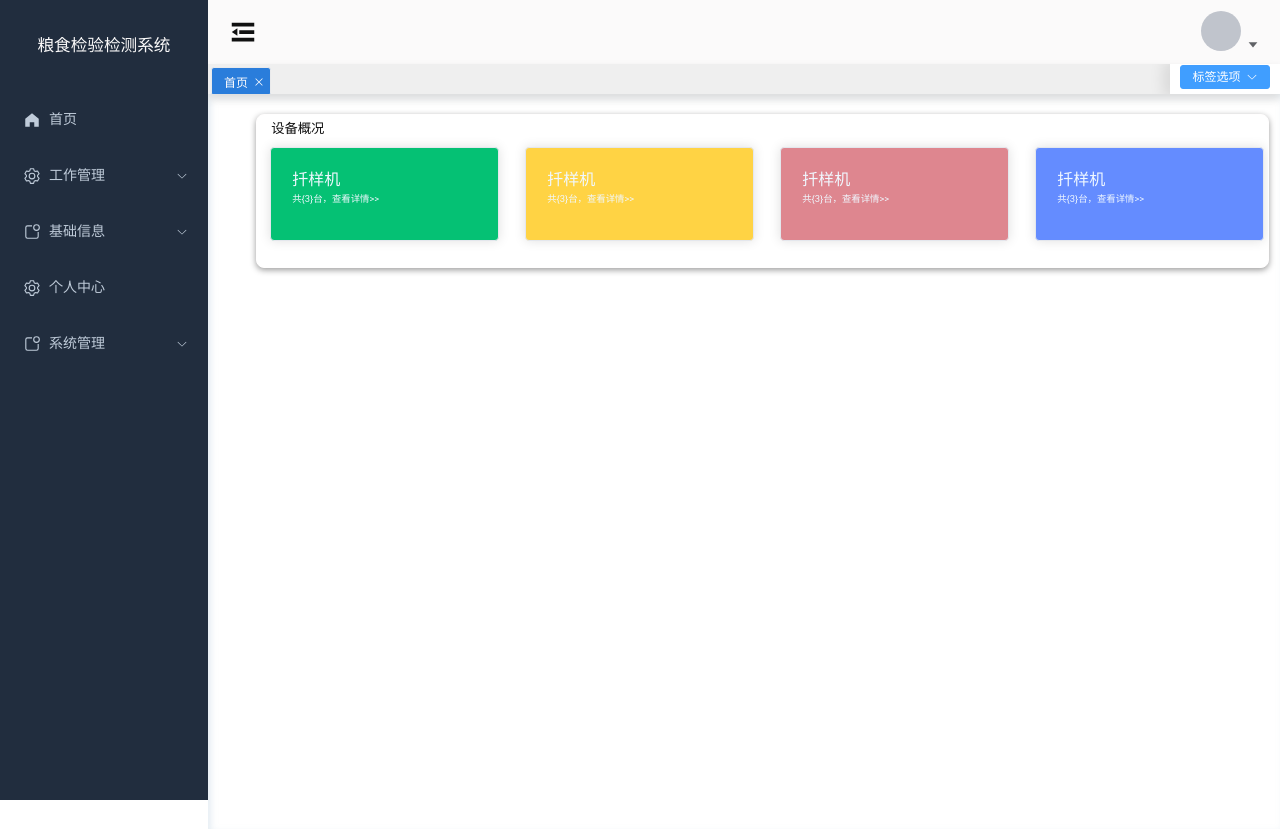
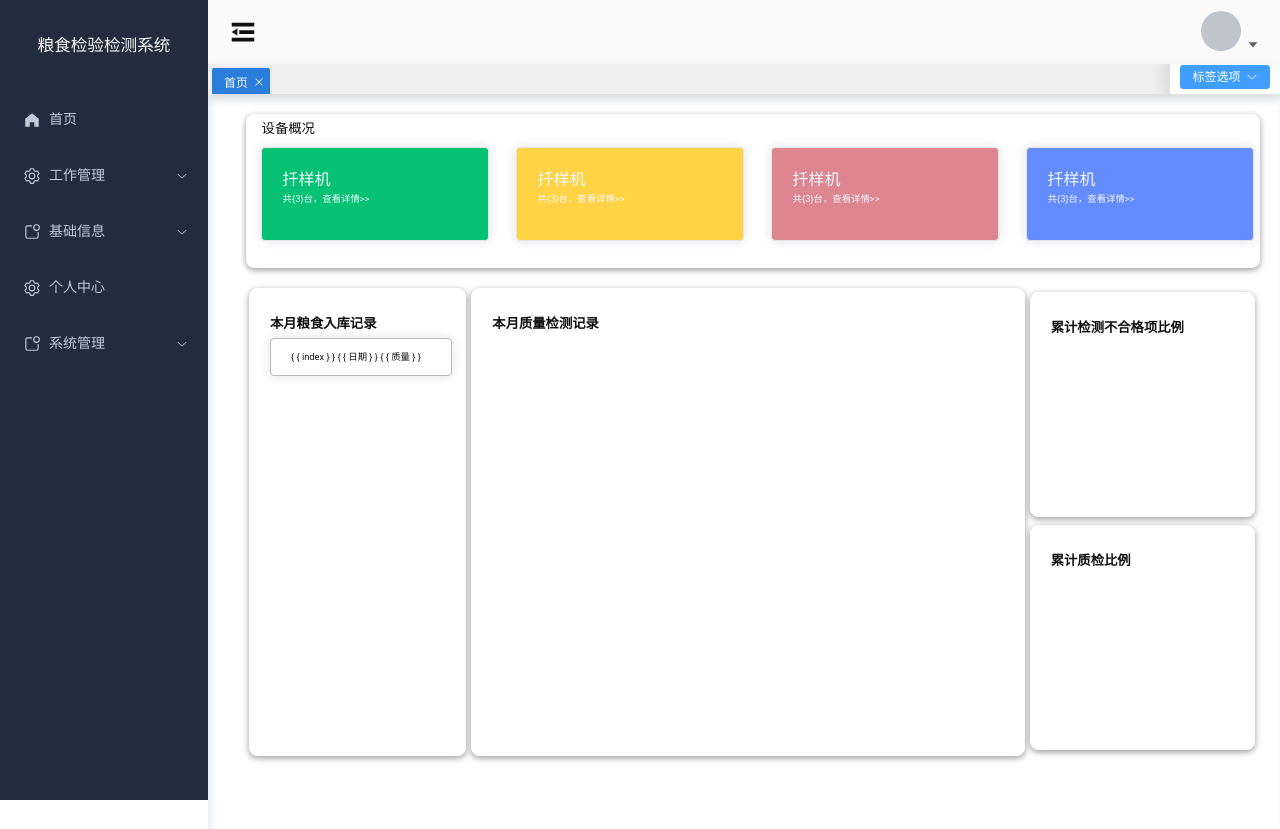
Before and after one commit to jobgege/GranarySystem-PC, a Vue app: page /homepage in a window 1280 px wide. Built offline with nearby package versions, Linux system fonts and the light colour scheme.

Commit message:
feat:完成首页的组件布局

```diff
--- a/src/components.d.ts
+++ b/src/components.d.ts
@@ -30,7 +30,7 @@ declare module 'vue' {
     Header: typeof import('./components/Header.vue')['default']
     Information: typeof import('./components/Information.vue')['default']
     LeftBar: typeof import('./components/LeftBar.vue')['default']
-    ManageAbort: typeof import('./components/ManageAbort.vue')['default']
+    ManageAbort: typeof import('./components/MainPage/ManageAbort.vue')['default']
     RouterLink: typeof import('vue-router')['RouterLink']
     RouterView: typeof import('vue-router')['RouterView']
     Tags: typeof import('./components/tags.vue')['default']
--- a/src/components/LeftBar.vue
+++ b/src/components/LeftBar.vue
@@ -1,7 +1,7 @@
 <template>
-    <div class="leftbar">
+    <div class="leftbar" style="height: 100%;">
         <el-menu default-active="2" class="el-menu-vertical-demo" background-color="#2d3d51" text-color="#BFCBD9"
-            :collapse="CollapseStore.isCollapse">
+            :collapse="CollapseStore.isCollapse" style="height: 100%;">
             <div class="mb-2 logobox">
                 <span v-show="!CollapseStore.isCollapse" class="title">粮食检验检测系统</span>
             </div>
@@ -253,7 +253,7 @@ img {
     border: 0rem;
     height: 100vh;
     overflow-x: hidden;
-    overflow-y: hidden;
+    // overflow-y: hidden;
     background-color:rgba(33,45,62,1);
 
 }
--- a/src/components/ManageAbort.vue
+++ b/src/components/MainPage/ManageAbort.vue
@@ -29,7 +29,7 @@
 .father{
     position: relative;
     top: 1.25rem;
-    left:3.75vw;
+    left:3vw;
     width: 79vw;
     height: 19vh;
     border-radius: 0.5rem;
@@ -47,7 +47,7 @@
     color: rgb(16,16,16);
     text-align: left;
     font-family: SourceHanSansSC-bold;
-    margin-left: 1.11VW;
+    margin-left: 1.11vw;
 }
 .main{
     width: 79.69vw;
--- a/src/router/StaticRoute.js
+++ b/src/router/StaticRoute.js
@@ -14,7 +14,7 @@ const asyncRoutes = [
                     title: '首页',
                     permiss: '1',
                 },
-                component: () => import( '../views/users.vue'),
+                component: () => import( '../views/MainPage.vue'),
             },
             {
                 path: '/management',
--- /dev/null
+++ b/src/views/MainPage.vue
@@ -0,0 +1,134 @@
+<template>
+   <ManageAbort></ManageAbort>
+   <div class="bottom">
+      <!-- 最好封装成组件 -->
+      <el-card class="granaryIn">
+         <h4>本月粮食入库记录</h4>
+         <el-card class="son">
+            <!-- 到时候根据数据遍历生成son属性名的el-card -->
+                <span>
+                    { { index } }
+                </span>
+                <span>
+                    { { 日期 } }
+                </span>
+                <span>
+                    { { 质量 } }
+                </span>
+            </el-card>
+      </el-card>
+      <el-card class="qualityTest">
+         <h4>本月质量检测记录</h4>
+      </el-card>
+      <div class="right">
+         <el-card class="disqualifyScale">
+            <h4>累计检测不合格项比例</h4>
+         </el-card>
+         <el-card class="qualityScale">
+            <h4>累计质检比例</h4>
+         </el-card>
+      </div>
+   </div>
+</template>
+
+<script setup>
+import ManageAbort from '../components/MainPage/ManageAbort.vue';
+</script>
+
+<style scoped lang="less">
+   .bottom{
+    position: relative;
+    left:3vw;
+    width: 79vw;
+    height: 58.19vh;
+    margin-top: 5vh;
+    border-radius: 0.5rem;
+    background-color: #EFEFEF 100%;
+    color: rgba(16,16,16,1);
+    font-family: Roboto;
+    display: flex;
+    flex-wrap: nowrap;
+    justify-content: space-around;
+   }
+   h4{
+      height: 29.003px;
+      line-height: 29.003px;
+      color: rgb(16,16,16);
+      font-size:1.041vw;
+      font-family: SourceHanSansSC-bold;
+      position: relative;
+      text-align: left;
+   }
+   .granaryIn{
+      width: 16.82vw;
+      height: 58.19vh;
+      line-height: 1.25rem;
+      border-radius: 0.5rem;
+      background-color: rgba(255,255,255,1);
+      color: rgba(16,16,16,1);
+      font-size: 0.88rem;
+      text-align: center;
+      box-shadow: 0rem 0.13rem 0.38rem 0rem rgba(0,0,0,0.4);
+      font-family: Roboto;
+      border: 0.06rem solid rgba(255,254,254,1);
+   }
+   .qualityTest{
+      width: 43.07vw;
+      height: 58.19vh;
+      line-height: 1.25rem;
+      border-radius: 0.5rem;
+      background-color: rgba(255,255,255,1);
+      color: rgba(16,16,16,1);
+      font-size: 0.88rem;
+      text-align: center;
+      box-shadow: 0rem 0.13rem 0.38rem 0rem rgba(0,0,0,0.4);
+      font-family: Roboto;
+      border: 0.06rem solid rgba(255,254,254,1);
+   }
+   .right{
+      width: 17.60vw;
+      height: 58.19vh;
+      display: flex;
+      flex-direction: column;
+      justify-content: space-around;
+      .disqualifyScale{
+         height:27.89vh;
+         line-height: 1.25rem;
+      border-radius: 0.5rem;
+      background-color: rgba(255,255,255,1);
+      color: rgba(16,16,16,1);
+      font-size: 0.88rem;
+      text-align: center;
+      box-shadow: 0rem 0.13rem 0.38rem 0rem rgba(0,0,0,0.4);
+      font-family: Roboto;
+      border: 0.06rem solid rgba(255,254,254,1);
+      }
+      .qualityScale{
+      height:27.89vh;
+      line-height: 1.25rem;
+      border-radius: 0.5rem;
+      background-color: rgba(255,255,255,1);
+      color: rgba(16,16,16,1);
+      font-size: 0.88rem;
+      text-align: center;
+      box-shadow: 0rem 0.13rem 0.38rem 0rem rgba(0,0,0,0.4);
+      font-family: Roboto;
+      border: 0.06rem solid rgba(255,254,254,1);
+      }
+   }
+
+
+   .son{
+      width: 14.05vw;
+      height: 4.44vh;
+      background-color: rgba(255,255,255,1);
+      color: rgba(16,16,16,1);
+      font-size: 0.73vw;
+      display:flex ;
+      align-items: center;
+      justify-content: space-between;
+      font-family: Roboto;
+      border: 0.06rem solid rgba(187,187,187,1);
+
+   }
+</style>
--- a/src/views/homepage.vue
+++ b/src/views/homepage.vue
@@ -32,7 +32,6 @@
 
   *{
     overflow-x: hidden;
-    overflow-y: hidden;
   }
   .asider {
     height: 100vh;
@@ -43,6 +42,7 @@
     height: calc(100vh - 65px);
     box-shadow: rgba(204, 219, 232, 0.5) 3px 3px 6px 0px inset, rgba(255, 255, 255, 0.5) -3px -3px 6px 1px inset;
     padding: 0;
+    overflow-x: hidden;
   }
 
   .header {
--- a/src/views/users.vue
+++ /dev/null
@@ -1,8 +0,0 @@
-<template>
-   <ManageAbort></ManageAbort>
-
-</template>
-
-<script setup>
-import ManageAbort from '../components/ManageAbort.vue';
-</script>
```
